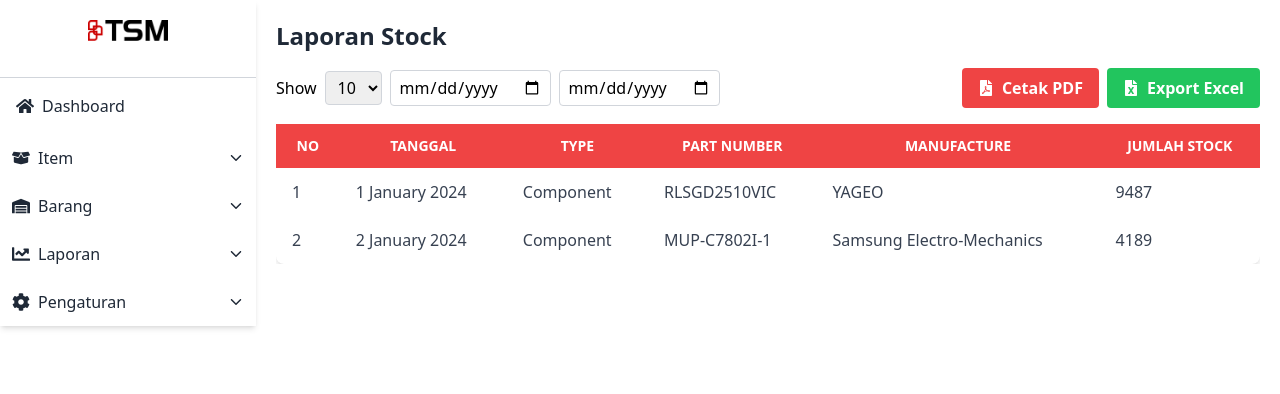
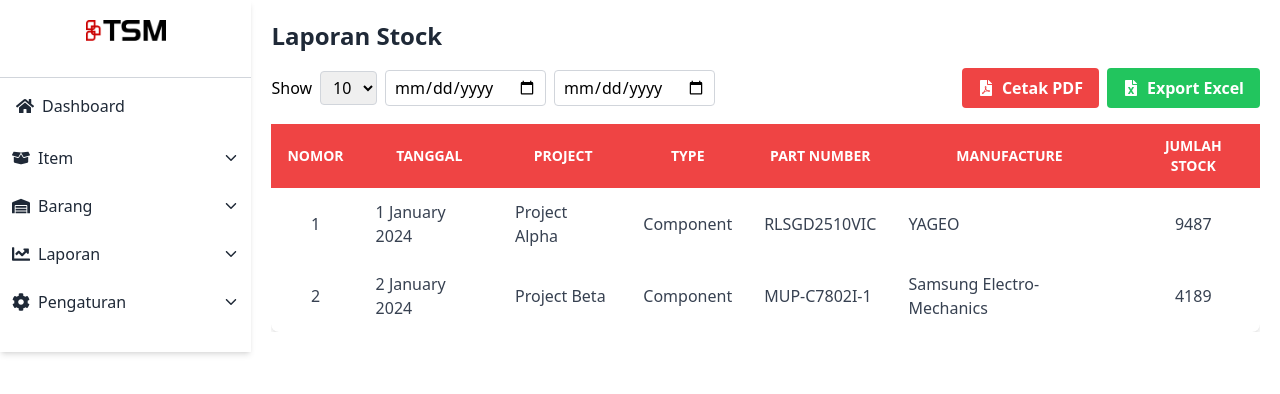
Before and after one commit to wilmarch/TSM, a React (Create React App) app: page /laporan-stock in a window 1280 px wide. Shown: the top 394 px of the page. Built offline with nearby package versions, Linux system fonts and the light colour scheme.

Commit message:
penambahan kolom proyek pada setiap page laporan

```diff
--- a/src/Pages/Laporan/LaporanBarangKeluar.js
+++ b/src/Pages/Laporan/LaporanBarangKeluar.js
@@ -3,8 +3,8 @@ import { FaFilePdf, FaFileExcel } from 'react-icons/fa';
 
 const LaporanBarangKeluar = () => {
     const [data] = useState([
-        { tanggal: '1 January 2024', type: 'Component', partNumber: 'RLSGD2510VIC', manufacture: 'YAGEO', barangKeluar: 200 },
-        { tanggal: '2 January 2024', type: 'Component', partNumber: 'MUP-C7802I-1', manufacture: 'Samsung Electro-Mechanics', barangKeluar: 150 },
+        { tanggal: '1 January 2024', project: 'Project Alpha', type: 'Component', partNumber: 'RLSGD2510VIC', manufacture: 'YAGEO', barangKeluar: 200 },
+        { tanggal: '2 January 2024', project: 'Project Beta', type: 'Component', partNumber: 'MUP-C7802I-1', manufacture: 'Samsung Electro-Mechanics', barangKeluar: 150 },
         // Add more dummy data as required
     ]);
     const [itemsToShow, setItemsToShow] = useState(10); // Default number of items to show
@@ -41,23 +41,25 @@ const LaporanBarangKeluar = () => {
                 <table className="min-w-full bg-white shadow-md rounded-lg">
                     <thead className="bg-red-500 text-white">
                         <tr>
-                            <th className="px-4 py-3 uppercase font-semibold text-sm">No</th>
+                            <th className="px-4 py-3 uppercase font-semibold text-sm text-center">No</th>
                             <th className="px-4 py-3 uppercase font-semibold text-sm">Tanggal</th>
+                            <th className="px-4 py-3 uppercase font-semibold text-sm">Proyek</th>
                             <th className="px-4 py-3 uppercase font-semibold text-sm">Type</th>
                             <th className="px-4 py-3 uppercase font-semibold text-sm">Part Number</th>
                             <th className="px-4 py-3 uppercase font-semibold text-sm">Manufacture</th>
-                            <th className="px-4 py-3 uppercase font-semibold text-sm">Barang Keluar</th>
+                            <th className="px-4 py-3 uppercase font-semibold text-sm text-center">Barang Keluar</th>
                         </tr>
                     </thead>
                     <tbody className="text-gray-700">
                         {data.slice(0, itemsToShow).map((item, index) => (
                             <tr key={index} className="hover:bg-gray-100">
-                                <td className="px-4 py-3">{index + 1}</td>
+                                <td className="px-4 py-3 text-center">{index + 1}</td>
                                 <td className="px-4 py-3">{item.tanggal}</td>
+                                <td className="px-4 py-3">{item.project}</td>
                                 <td className="px-4 py-3">{item.type}</td>
                                 <td className="px-4 py-3">{item.partNumber}</td>
                                 <td className="px-4 py-3">{item.manufacture}</td>
-                                <td className="px-4 py-3">{item.barangKeluar}</td>
+                                <td className="px-4 py-3 text-center">{item.barangKeluar}</td>
                             </tr>
                         ))}
                     </tbody>
--- a/src/Pages/Laporan/LaporanBarangMasuk.js
+++ b/src/Pages/Laporan/LaporanBarangMasuk.js
@@ -3,8 +3,8 @@ import { FaFilePdf, FaFileExcel } from 'react-icons/fa';
 
 const LaporanBarangMasuk = () => {
     const [data] = useState([
-        { tanggal: '1 January 2024', type: 'Component', partNumber: 'RLSGD2510VIC', manufacture: 'YAGEO', barangMasuk: 300 },
-        { tanggal: '2 January 2024', type: 'Component', partNumber: 'MUP-C7802I-1', manufacture: 'Samsung Electro-Mechanics', barangMasuk: 200 },
+        { tanggal: '1 January 2024', project: 'Project Alpha', type: 'Component', partNumber: 'RLSGD2510VIC', manufacture: 'YAGEO', barangMasuk: 300 },
+        { tanggal: '2 January 2024', project: 'Project Beta', type: 'Component', partNumber: 'MUP-C7802I-1', manufacture: 'Samsung Electro-Mechanics', barangMasuk: 200 },
         // Add more dummy data as required
     ]);
     const [itemsToShow, setItemsToShow] = useState(10); // Default number of items to show
@@ -41,23 +41,25 @@ const LaporanBarangMasuk = () => {
                 <table className="min-w-full bg-white shadow-md rounded-lg">
                     <thead className="bg-red-500 text-white">
                         <tr>
-                            <th className="px-4 py-3 uppercase font-semibold text-sm">No</th>
+                            <th className="px-4 py-3 uppercase font-semibold text-sm text-center">No</th>
                             <th className="px-4 py-3 uppercase font-semibold text-sm">Tanggal</th>
+                            <th className="px-4 py-3 uppercase font-semibold text-sm">Proyek</th>
                             <th className="px-4 py-3 uppercase font-semibold text-sm">Type</th>
                             <th className="px-4 py-3 uppercase font-semibold text-sm">Part Number</th>
                             <th className="px-4 py-3 uppercase font-semibold text-sm">Manufacture</th>
-                            <th className="px-4 py-3 uppercase font-semibold text-sm">Barang Masuk</th>
+                            <th className="px-4 py-3 uppercase font-semibold text-sm text-center">Barang Masuk</th>
                         </tr>
                     </thead>
                     <tbody className="text-gray-700">
                         {data.slice(0, itemsToShow).map((item, index) => (
                             <tr key={index} className="hover:bg-gray-100">
-                                <td className="px-4 py-3">{index + 1}</td>
+                                <td className="px-4 py-3 text-center">{index + 1}</td>
                                 <td className="px-4 py-3">{item.tanggal}</td>
+                                <td className="px-4 py-3">{item.project}</td>
                                 <td className="px-4 py-3">{item.type}</td>
                                 <td className="px-4 py-3">{item.partNumber}</td>
                                 <td className="px-4 py-3">{item.manufacture}</td>
-                                <td className="px-4 py-3">{item.barangMasuk}</td>
+                                <td className="px-4 py-3 text-center">{item.barangMasuk}</td>
                             </tr>
                         ))}
                     </tbody>
--- a/src/Pages/Laporan/LaporanStock.js
+++ b/src/Pages/Laporan/LaporanStock.js
@@ -3,11 +3,11 @@ import { FaFilePdf, FaFileExcel } from 'react-icons/fa';
 
 const LaporanStock = () => {
     const [data] = useState([
-        { tanggal: '1 January 2024', type: 'Component', partNumber: 'RLSGD2510VIC', manufacture: 'YAGEO', jumlahStock: 9487 },
-        { tanggal: '2 January 2024', type: 'Component', partNumber: 'MUP-C7802I-1', manufacture: 'Samsung Electro-Mechanics', jumlahStock: 4189 },
-        // Add more dummy data as required
+        { nomor: 1, tanggal: '1 January 2024', project: 'Project Alpha', type: 'Component', partNumber: 'RLSGD2510VIC', manufacture: 'YAGEO', jumlahStock: 9487 },
+        { nomor: 2, tanggal: '2 January 2024', project: 'Project Beta', type: 'Component', partNumber: 'MUP-C7802I-1', manufacture: 'Samsung Electro-Mechanics', jumlahStock: 4189 },
+        // Additional data can be added here
     ]);
-    const [itemsToShow, setItemsToShow] = useState(10); // Default number of items to show
+    const [itemsToShow, setItemsToShow] = useState(10);
     const [dateRange, setDateRange] = useState({ start: '', end: '' });
 
     const handleDateChange = (e) => {
@@ -38,11 +38,12 @@ const LaporanStock = () => {
                 </div>
             </div>
             <div className="overflow-x-auto">
-                <table className="min-w-full bg-white shadow-md rounded-lg">
+                <table className="min-w-full bg-white shadow-md rounded-lg table-auto">
                     <thead className="bg-red-500 text-white">
                         <tr>
-                            <th className="px-4 py-3 uppercase font-semibold text-sm">No</th>
+                            <th className="px-4 py-3 uppercase font-semibold text-sm">Nomor</th>
                             <th className="px-4 py-3 uppercase font-semibold text-sm">Tanggal</th>
+                            <th className="px-4 py-3 uppercase font-semibold text-sm">Project</th>
                             <th className="px-4 py-3 uppercase font-semibold text-sm">Type</th>
                             <th className="px-4 py-3 uppercase font-semibold text-sm">Part Number</th>
                             <th className="px-4 py-3 uppercase font-semibold text-sm">Manufacture</th>
@@ -52,12 +53,13 @@ const LaporanStock = () => {
                     <tbody className="text-gray-700">
                         {data.slice(0, itemsToShow).map((item, index) => (
                             <tr key={index} className="hover:bg-gray-100">
-                                <td className="px-4 py-3">{index + 1}</td>
+                                <td className="px-4 py-3 text-center">{index + 1}</td>
                                 <td className="px-4 py-3">{item.tanggal}</td>
+                                <td className="px-4 py-3">{item.project}</td>
                                 <td className="px-4 py-3">{item.type}</td>
                                 <td className="px-4 py-3">{item.partNumber}</td>
                                 <td className="px-4 py-3">{item.manufacture}</td>
-                                <td className="px-4 py-3">{item.jumlahStock}</td>
+                                <td className="px-4 py-3 text-center">{item.jumlahStock}</td>
                             </tr>
                         ))}
                     </tbody>
```
Lines whose indentation alone changed are shown as unchanged.
